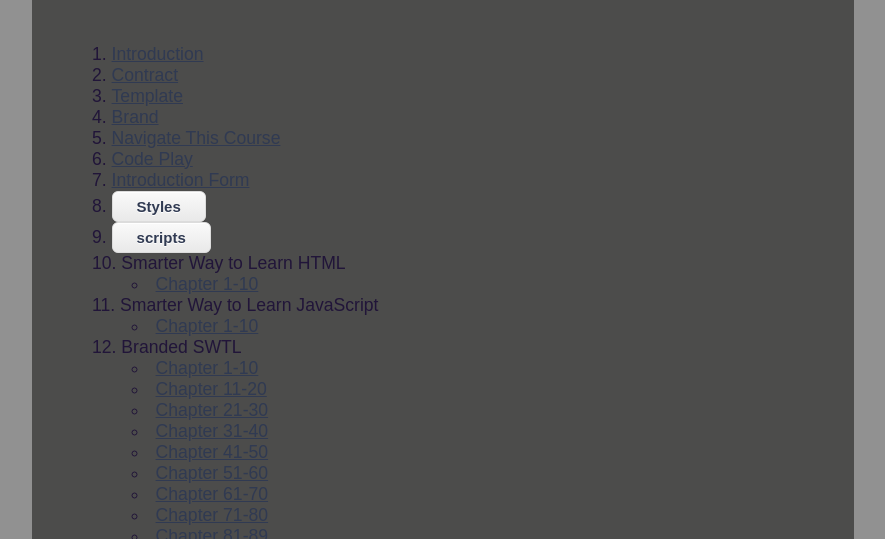
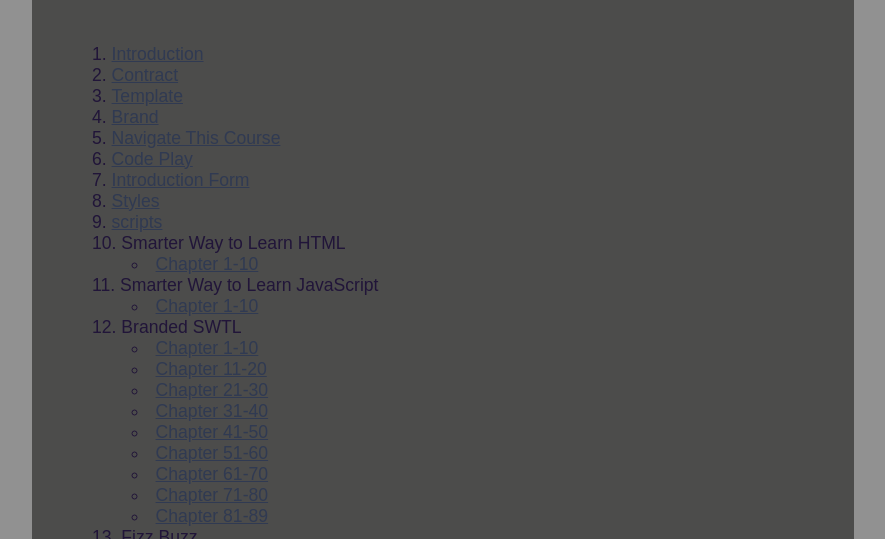
Before and after one commit to wpace001/wpace001.github.io, a plain HTML site: page index.html in a window 1280 px wide. Shown: the part 261-800 px from the top of the page, without its empty margins (197-1082 px from the left). Drawn offline with Linux system fonts and the light colour scheme.

Commit message:
Update index.html

```diff
--- a/index.html
+++ b/index.html
@@ -54,10 +54,10 @@
                     <a href="introductionForm.html">Introduction Form</a>
                 </li>
                 <li>
-                    <a href="http://students.cpcc.edu/~wpace001/web115-85/styles/" class="myButton">Styles</a>
+                    <a href="http://students.cpcc.edu/~wpace001/web115-85/styles/">Styles</a>
                 </li>
                 <li>
-                    <a href="http://students.cpcc.edu/~wpace001/web115-85/scripts/" class="myButton">scripts</a>
+                    <a href="http://students.cpcc.edu/~wpace001/web115-85/scripts/">scripts</a>
                 </li>
                 <li>Smarter Way to Learn HTML</li>
                     <ul>
```
